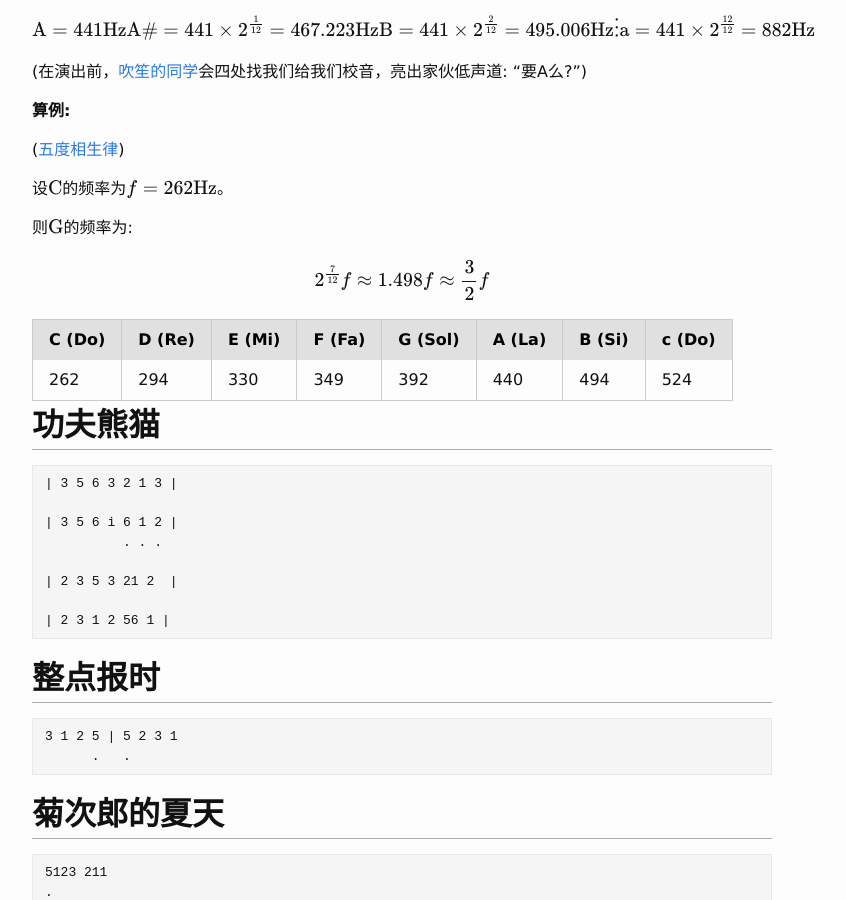
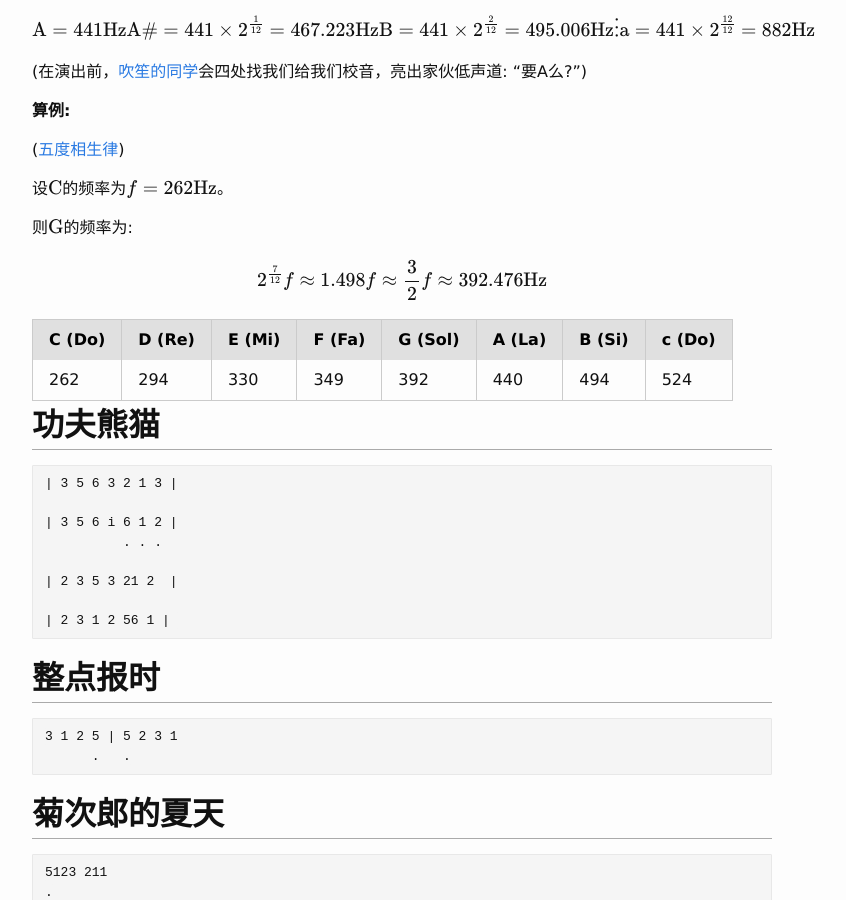
Before and after one commit to scateu/scateu.github.io, a Jekyll site: the page built from _posts/2017-03-01-notes-on-automated-composition.md, in a window 1280 px wide and 900 px high, scrolled down 530 px. Shown: the whole window, without its empty margins (238-1084 px from the left). Built offline with Jekyll 4.4.1, drawn with Linux system fonts in a browser that asks for light colours; nearby versions of some CDN libraries; formulas are drawn with MathJax 3; comment, search, counter and statistics services are not loaded.

Commit message:
Wed Mar  1 17:30:32 HKT 2017

```diff
--- a/_posts/2017-03-01-notes-on-automated-composition.md
+++ b/_posts/2017-03-01-notes-on-automated-composition.md
@@ -39,7 +39,7 @@ $$
 则$\mathrm{G}$的频率为:
 
 $$
-2^{\frac{7}{12}} f \approx 1.498 f \approx \frac{3}{2} f
+2^{\frac{7}{12}} f \approx 1.498 f \approx \frac{3}{2} f \approx 392.476 \mathrm{Hz}
 $$
 
 
```
